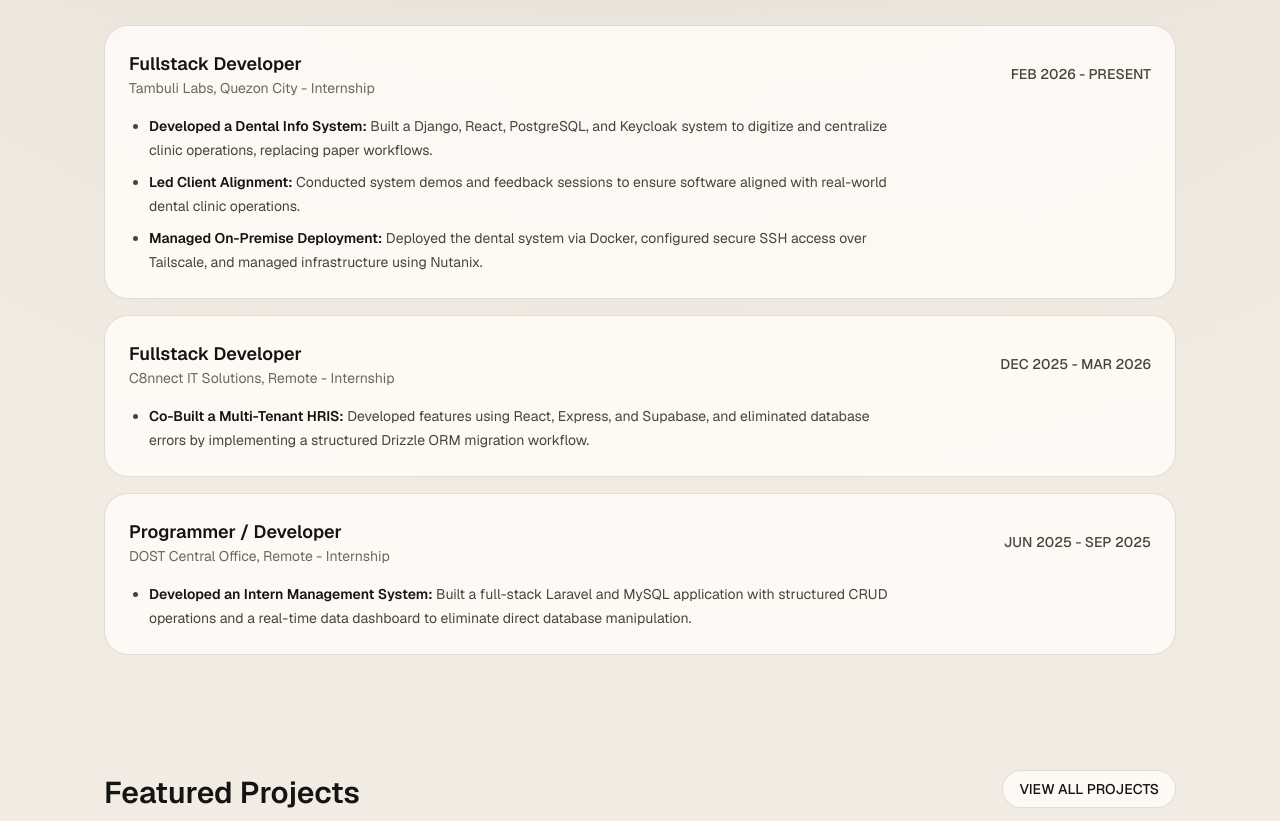
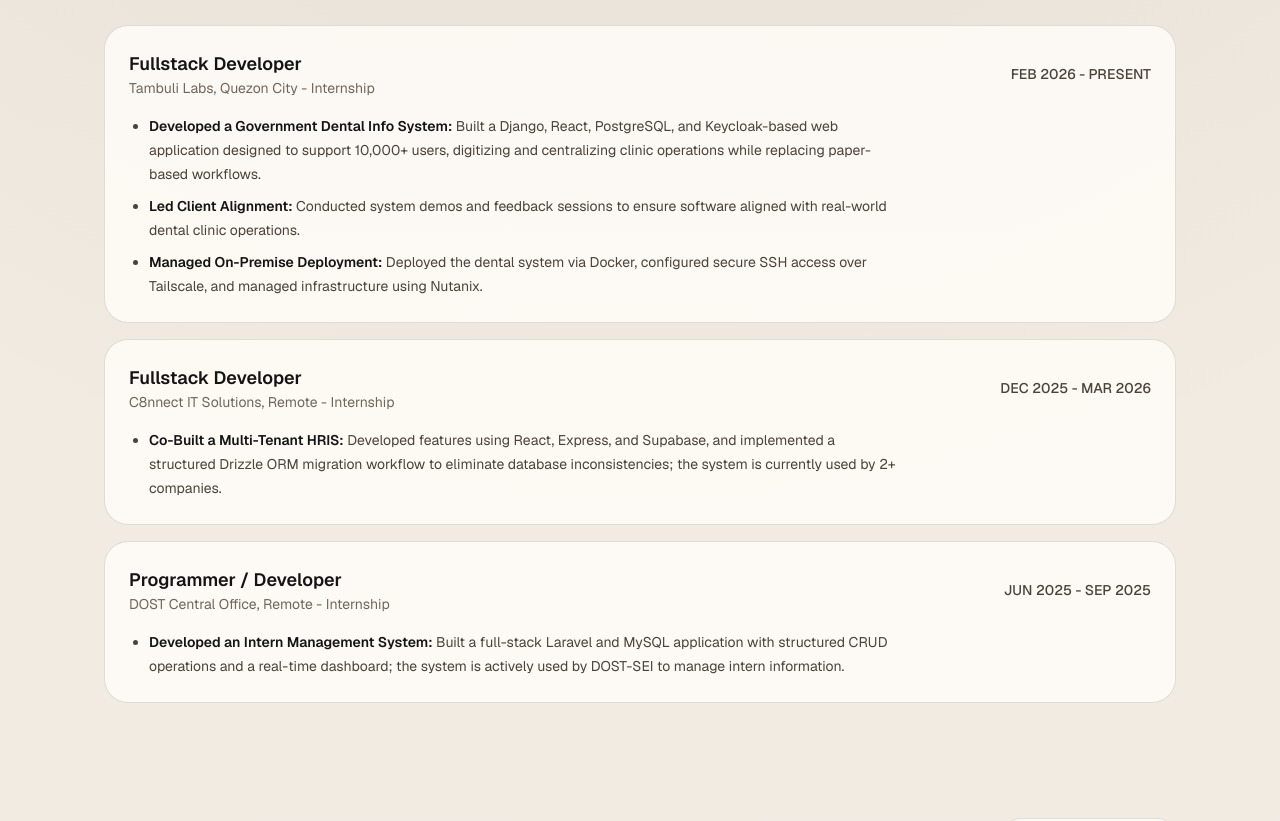
Before and after one commit to MarcLawrenceKing/portfolio-website, a Next.js app: page / in a window 1280 px wide. Shown: the part 694-1515 px from the top of the page. Built offline with nearby package versions, Linux system fonts and the light colour scheme.

Commit message:
Update experience details for clarity and specificity in project descriptions

```diff
--- a/app/portfolio-content.ts
+++ b/app/portfolio-content.ts
@@ -59,8 +59,8 @@
     period: "FEB 2026 - PRESENT",
     details: [
       {
-        title: "Developed a Dental Info System:",
-        text: "Built a Django, React, PostgreSQL, and Keycloak system to digitize and centralize clinic operations, replacing paper workflows.",
+        title: "Developed a Government Dental Info System:",
+        text: "Built a Django, React, PostgreSQL, and Keycloak-based web application designed to support 10,000+ users, digitizing and centralizing clinic operations while replacing paper-based workflows.",
       },
       {
         title: "Led Client Alignment:",
@@ -79,7 +79,7 @@
     details: [
       {
         title: "Co-Built a Multi-Tenant HRIS:",
-        text: "Developed features using React, Express, and Supabase, and eliminated database errors by implementing a structured Drizzle ORM migration workflow.",
+        text: "Developed features using React, Express, and Supabase, and implemented a structured Drizzle ORM migration workflow to eliminate database inconsistencies; the system is currently used by 2+ companies.",
       },
     ],
   },
@@ -90,7 +90,7 @@
     details: [
       {
         title: "Developed an Intern Management System:",
-        text: "Built a full-stack Laravel and MySQL application with structured CRUD operations and a real-time data dashboard to eliminate direct database manipulation.",
+        text: "Built a full-stack Laravel and MySQL application with structured CRUD operations and a real-time dashboard; the system is actively used by DOST-SEI to manage intern information.",
       },
     ],
   },
```
